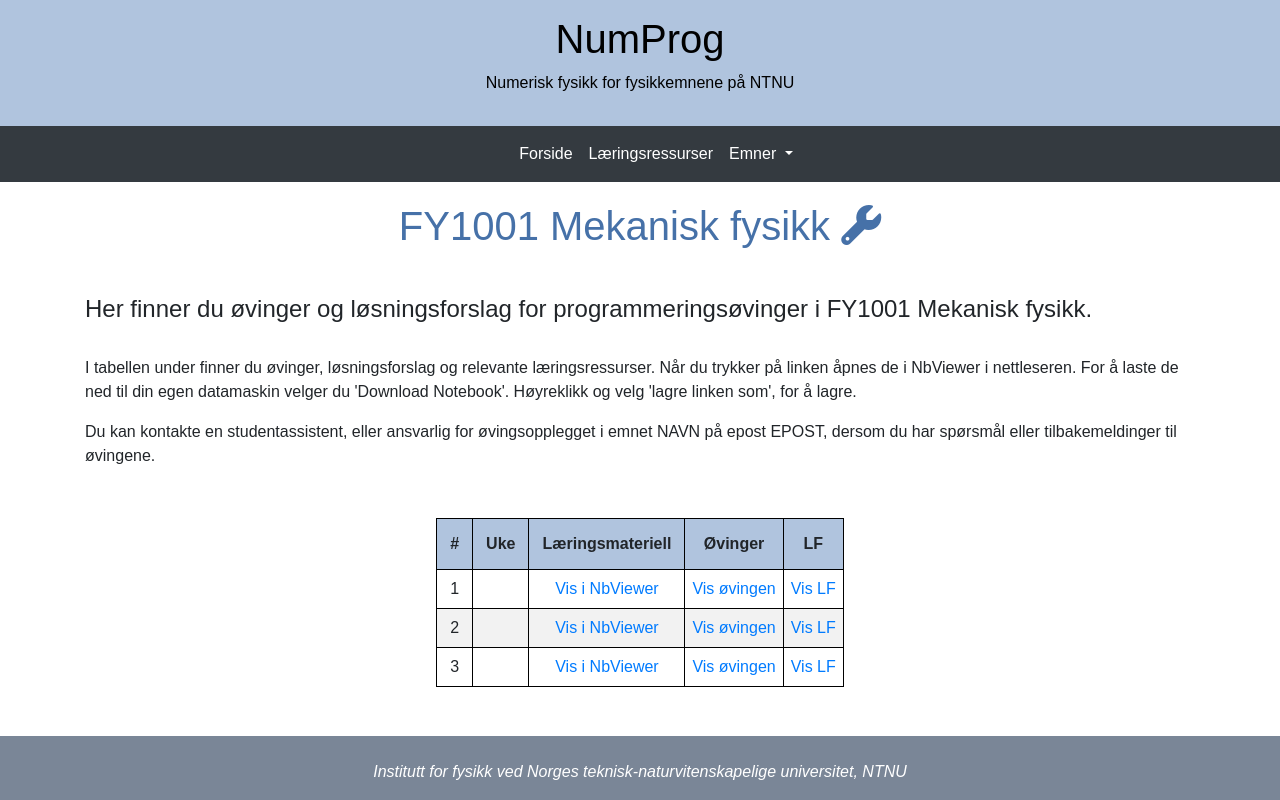
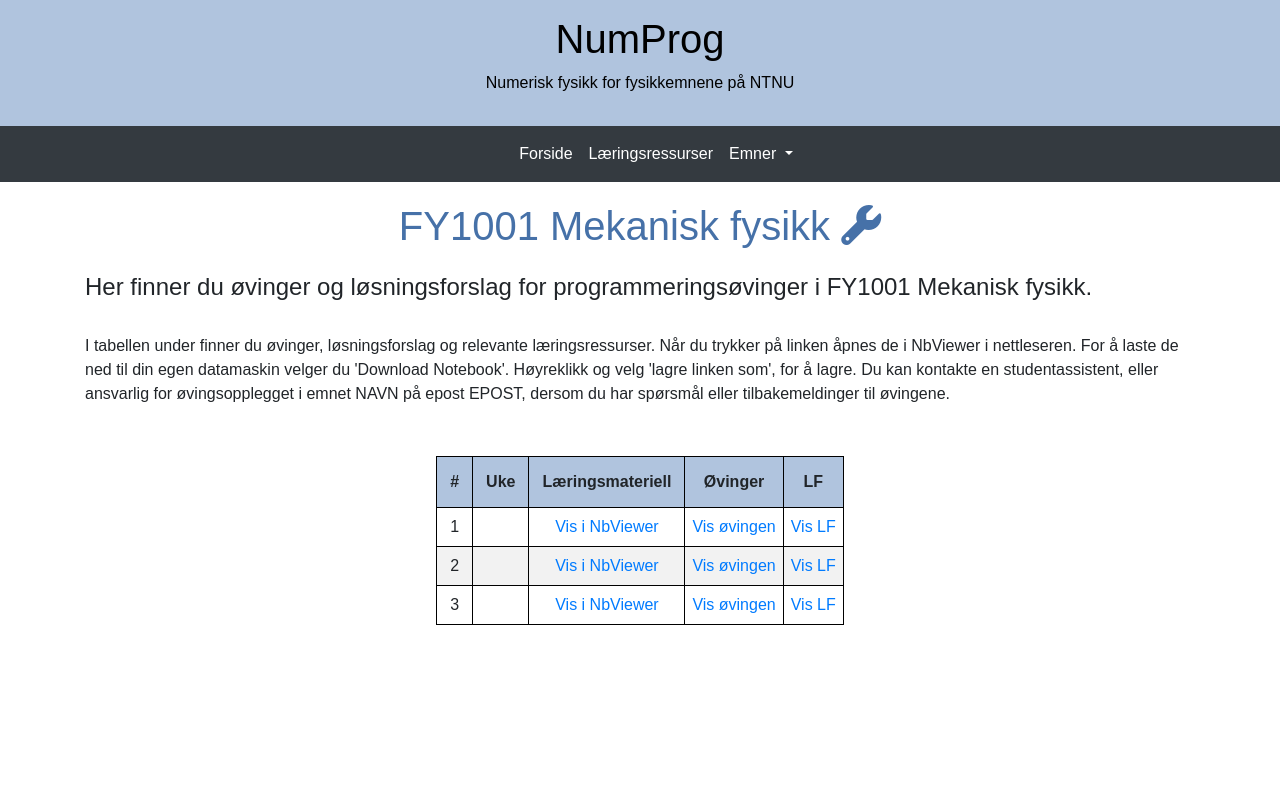
Before and after one commit to solfridhj/numfys-webpage, a PHP site: page /emnesider/FY1001/FY1001.html in a window 1280 px wide. Run offline with PHP 8.4, Linux system fonts and the light colour scheme; some libraries are stand-ins or nearby versions.

Commit message:
Remove footer, fixed layout

```diff
--- a/emnesider/FY1001/FY1001.html
+++ b/emnesider/FY1001/FY1001.html
@@ -66,16 +66,14 @@
 
 <h1 class="headline"> FY1001 Mekanisk fysikk <i class="fas fa-wrench"></i></h1>
 
-<div class="container" style="margin-top:30px">
+<div class="container">
 	<h4> Her finner du øvinger og løsningsforslag for programmeringsøvinger i
 	FY1001 Mekanisk fysikk. </h4> <br>
 
 	<p>I tabellen under finner du øvinger, løsningsforslag og relevante læringsressurser. Når du trykker på linken åpnes de i
-		NbViewer i nettleseren. For å laste de ned til din egen datamaskin velger du 'Download Notebook'. Høyreklikk og velg 'lagre linken som', for å lagre.</p>
-
-  <p> Du kan kontakte en studentassistent, eller ansvarlig for øvingsopplegget i emnet NAVN på epost EPOST,
-    dersom du har spørsmål eller tilbakemeldinger til øvingene. </p>
-
+    NbViewer i nettleseren. For å laste de ned til din egen datamaskin velger du 'Download Notebook'. Høyreklikk og velg 'lagre linken som', for å lagre.
+    Du kan kontakte en studentassistent, eller ansvarlig for øvingsopplegget i emnet NAVN på epost EPOST,
+    dersom du har spørsmål eller tilbakemeldinger til øvingene.</p>
 
 <table class="center table-striped">
 	<tr>
@@ -110,9 +108,6 @@
 
 </table>
 
-<footer>
-  <p><br><em>Institutt for fysikk ved Norges teknisk-naturvitenskapelige universitet, NTNU</em></p>
-</footer>
 
 </div>
 
--- a/index.html
+++ b/index.html
@@ -92,10 +92,4 @@
   </div>
 
 
-
-
-<footer>
-  <p><br><em>Institutt for fysikk ved Norges teknisk-naturvitenskapelige universitet, NTNU</em></p>
-</footer>
-
 </body>
--- a/laeringsressurser/laeringsressurser.html
+++ b/laeringsressurser/laeringsressurser.html
@@ -66,7 +66,7 @@
 <h1 class="headline"> Læringsressurser <i class="fas fa-laptop-code"></i> </h1>
 
 <div class="container" style="margin-top:30px">
-	<p>Under grunleggende finner du ressurser som gir en kort introduksjon til grunnleggende numerisk fysikk, som er lurt å ha lest igjennom.
+	<p style="margin-bottom: 0px">Under grunleggende finner du ressurser som gir en kort introduksjon til grunnleggende numerisk fysikk, som er lurt å ha lest igjennom.
 	Under Numeriske metoder finner du introduksjon og teori bak de numeriske metodene dere lærer i øvingene i emnene. Mange av Notebookene er hentet fra <a href="https://www.numfys.net/" target='_blank'>NumFys</a>.
  	Dette er en nyttig ressurs innen numerisk fysikk, som er utviklet av Institutt for Fysikk. Dersom du selv ønsker å sette deg inn i numeriske metoder
 uten for pensum er dette ett godt sted å starte.</p>
@@ -100,7 +100,6 @@ uten for pensum er dette ett godt sted å starte.</p>
 <div class='item'>
 <h3 class='small-headline'> Numeriske metoder </h3>
 <table class="table-striped small-margin center">
-
 	<tr>
 			<th>Metode</th>
 			<th>Type</th>
@@ -123,9 +122,6 @@ uten for pensum er dette ett godt sted å starte.</p>
 </table>
 </div>
 </div>
-<footer>
-  <p><br><em>Institutt for fysikk ved Norges teknisk-naturvitenskapelige universitet, NTNU</em></p>
-</footer>
 
 </div>
 
--- a/style.css
+++ b/style.css
@@ -144,26 +144,6 @@ table.small-margin  {
   justify-content: space-around;
 }
 
-.container {
-  margin-bottom: 100px;
-}
-
-footer {
-  background-color: rgb(122, 134, 151);
-  position: fixed;
-  left: 0;
-  bottom: 0;
-  width: 100%;
-  color: rgb(255, 255, 255);
-  text-align: center;
-}
-
-@media (max-width: 480px){
-  footer {
-      display : none;
-      visibility : hidden;
-  }
-}
 
 .fig-text {
   font-size: 0.8rem;
```
Also changed, not shown: emnesider/FY1003/FY1003.html (+6 -7 lines), emnesider/TFY4163/TFY4163.html (+4 -8 lines), 1 other file.
